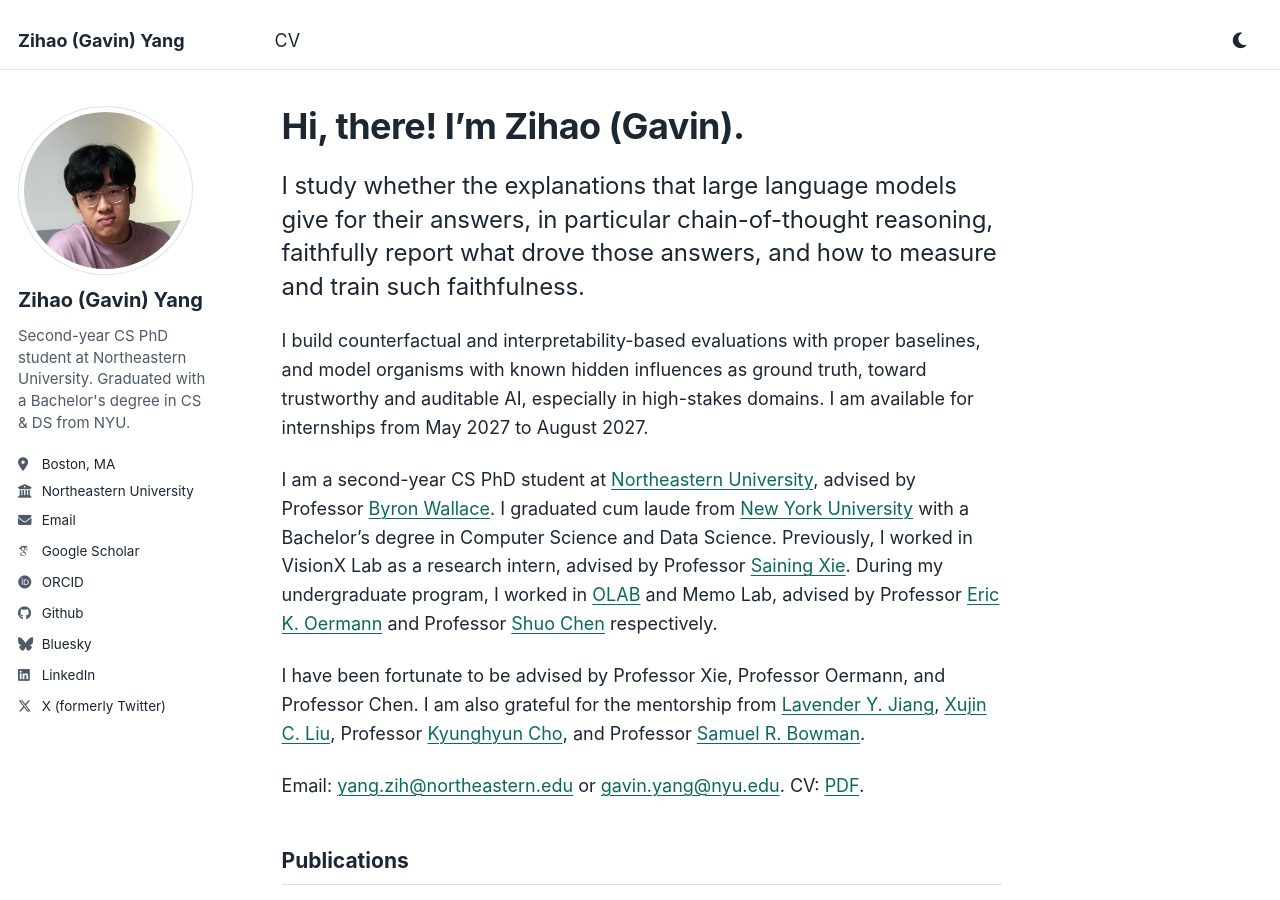
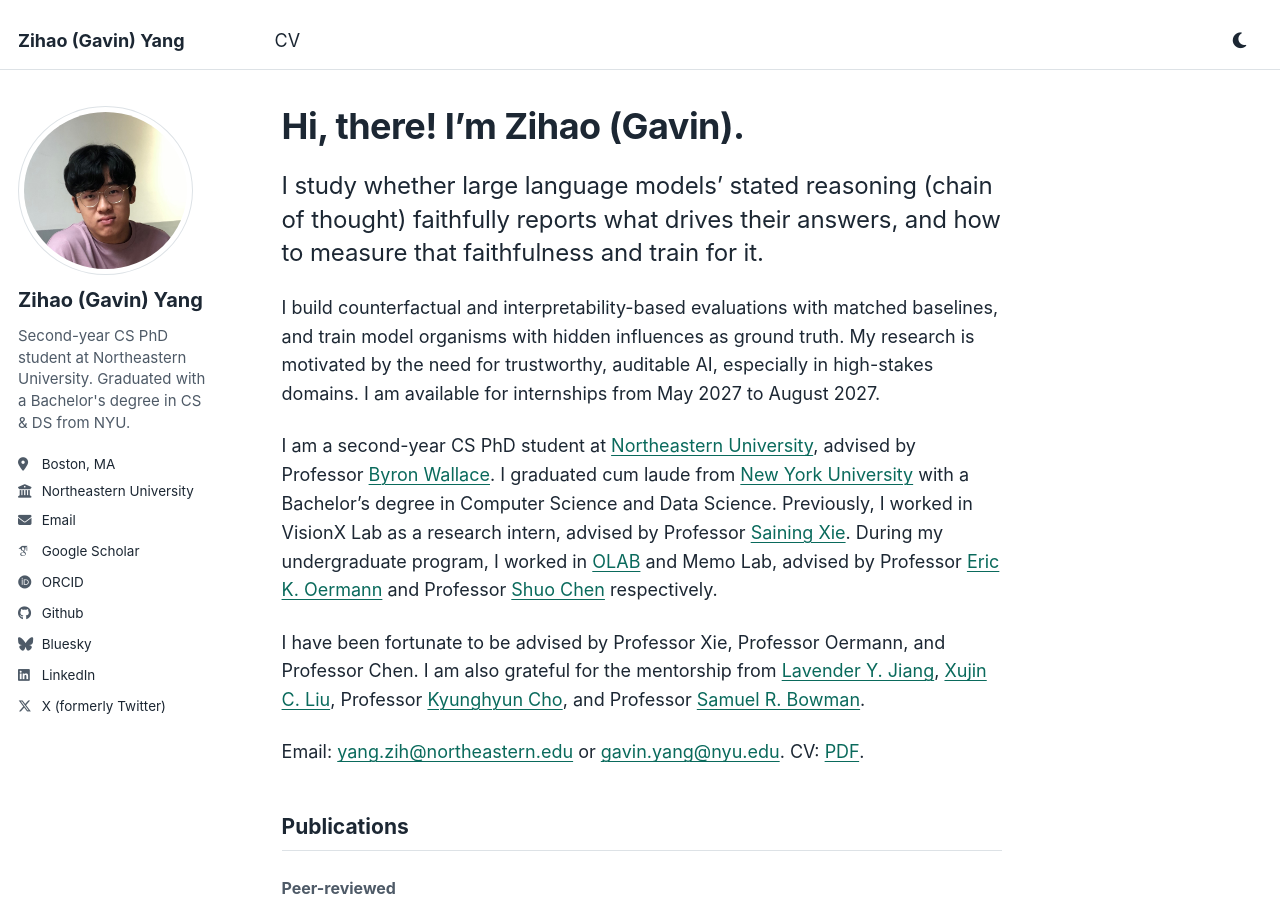
Before and after one commit to redagavin/redagavin.github.io, a Jekyll site: the page built from _pages/about.md, in a window 1280 px wide and 900 px high. Built offline with Jekyll 4.4.1, drawn with Linux system fonts in a browser that asks for light colours; some web fonts are replaced.

Commit message:
Update CV to 2026-10-15 and sync research-interests text
Replace files/Resume_Zihao(Gavin)_Yang.pdf (same filename, so cited
links keep working) and update the home-page lede, the following
paragraph, and the site description to the CV's new research-interests
wording.

Co-Authored-By: Claude Opus 5.5 <noreply@anthropic.com>
Claude-Session: https://claude.ai/code/session_01BVnTTmQm4md5C6XDLb2Hqg

```diff
--- a/_config.yml
+++ b/_config.yml
@@ -11,7 +11,7 @@ locale                   : "en-US"
 title                    : "Zihao (Gavin) Yang"
 title_separator          : "-"
 name                     : &name "Zihao (Gavin) Yang"
-description              : &description "I study whether the explanations that large language models give for their answers, in particular chain-of-thought reasoning, faithfully report what drove those answers, and how to measure and train such faithfulness."
+description              : &description "I study whether large language models' stated reasoning (chain of thought) faithfully reports what drives their answers, and how to measure that faithfulness and train for it."
 url                      : https://redagavin.github.io # the base hostname & protocol for your site e.g. "https://mmistakes.github.io"
 baseurl                  : "" # the subpath of your site, e.g. "/blog"
 repository               : "redagavin/redagavin.github.io"
--- a/_pages/about.md
+++ b/_pages/about.md
@@ -7,10 +7,10 @@ redirect_from:
   - /about.html
 ---
 
-I study whether the explanations that large language models give for their answers, in particular chain-of-thought reasoning, faithfully report what drove those answers, and how to measure and train such faithfulness.
+I study whether large language models' stated reasoning (chain of thought) faithfully reports what drives their answers, and how to measure that faithfulness and train for it.
 {: .lede}
 
-I build counterfactual and interpretability-based evaluations with proper baselines, and model organisms with known hidden influences as ground truth, toward trustworthy and auditable AI, especially in high-stakes domains. I am available for internships from May 2027 to August 2027.
+I build counterfactual and interpretability-based evaluations with matched baselines, and train model organisms with hidden influences as ground truth. My research is motivated by the need for trustworthy, auditable AI, especially in high-stakes domains. I am available for internships from May 2027 to August 2027.
 
 I am a second-year CS PhD student at [Northeastern University](https://www.northeastern.edu/), advised by Professor [Byron Wallace](https://www.byronwallace.com/). I graduated cum laude from [New York University](https://www.nyu.edu/) with a Bachelor's degree in Computer Science and Data Science. Previously, I worked in VisionX Lab as a research intern, advised by Professor [Saining Xie](https://www.sainingxie.com/). During my undergraduate program, I worked in [OLAB](https://www.nyuolab.org/) and Memo Lab, advised by Professor [Eric K. Oermann](https://nyulangone.org/doctors/1235498403/eric-k-oermann) and Professor [Shuo Chen](https://shuolab.github.io/) respectively.
 
```
Also changed, not shown: 1 other file.
